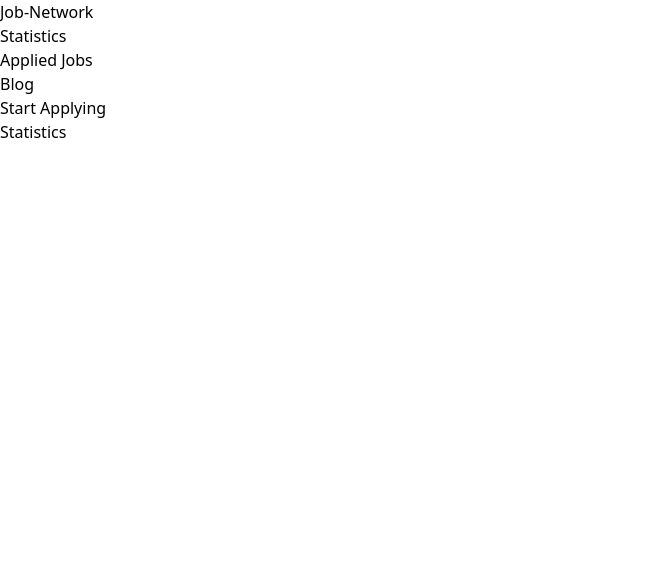
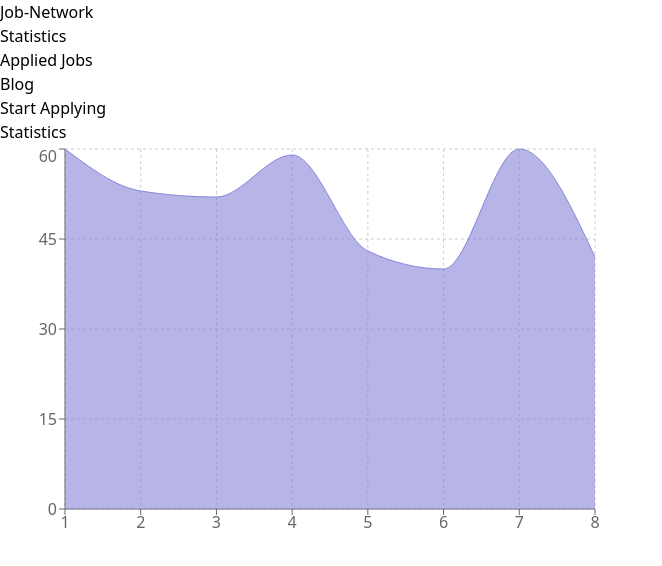
Before and after one commit to Wasey-Rahman/Job-Network, a React (Vite) app: page /Statistics in a window 1280 px wide. Shown: the top 566 px of the page, without its empty margins (0-662 px from the left). Built offline with nearby package versions, Linux system fonts and the light colour scheme.

Commit message:
Statistics

```diff
--- a/package.json
+++ b/package.json
@@ -17,6 +17,7 @@
     "react": "^18.2.0",
     "react-dom": "^18.2.0",
     "react-router-dom": "^6.10.0",
+    "recharts": "^2.5.0",
     "sort-by": "^1.2.0"
   },
   "devDependencies": {
--- a/src/components/Statistics/Statistics.jsx
+++ b/src/components/Statistics/Statistics.jsx
@@ -1,11 +1,32 @@
 import React from 'react';
 import Navbar from '../Navbar/Navbar';
+import { LineChart, Line, XAxis, YAxis, CartesianGrid, Tooltip, Area, AreaChart } from 'recharts';
+
+const data = [
+    { assignmentNumber: 1, marks: 60 },
+    { assignmentNumber: 2, marks: 53 },
+    { assignmentNumber: 3, marks: 52 },
+    { assignmentNumber: 4, marks: 59 },
+    { assignmentNumber: 5, marks: 43 },
+    { assignmentNumber: 6, marks: 40 },
+    { assignmentNumber: 7, marks: 60 },
+    { assignmentNumber: 8, marks: 42 },
+
+];
+
 
 const Statistics = () => {
     return (
         <div>
             <Navbar></Navbar>
             <h1 className='font-bold text-center text-2xl'>Statistics</h1>
+            <AreaChart width={600} height={400} data={data}>
+            <CartesianGrid strokeDasharray="3 3" />
+            <XAxis dataKey="assignmentNumber" />
+            <YAxis />
+            <Tooltip />
+            <Area type="monotone" dataKey="marks" stroke="#8884d8" fill="#8884d8" />
+        </AreaChart>
         </div>
     );
 };
```
Also changed, not shown: 1 other file (tests, documents, lock files or other folders).
